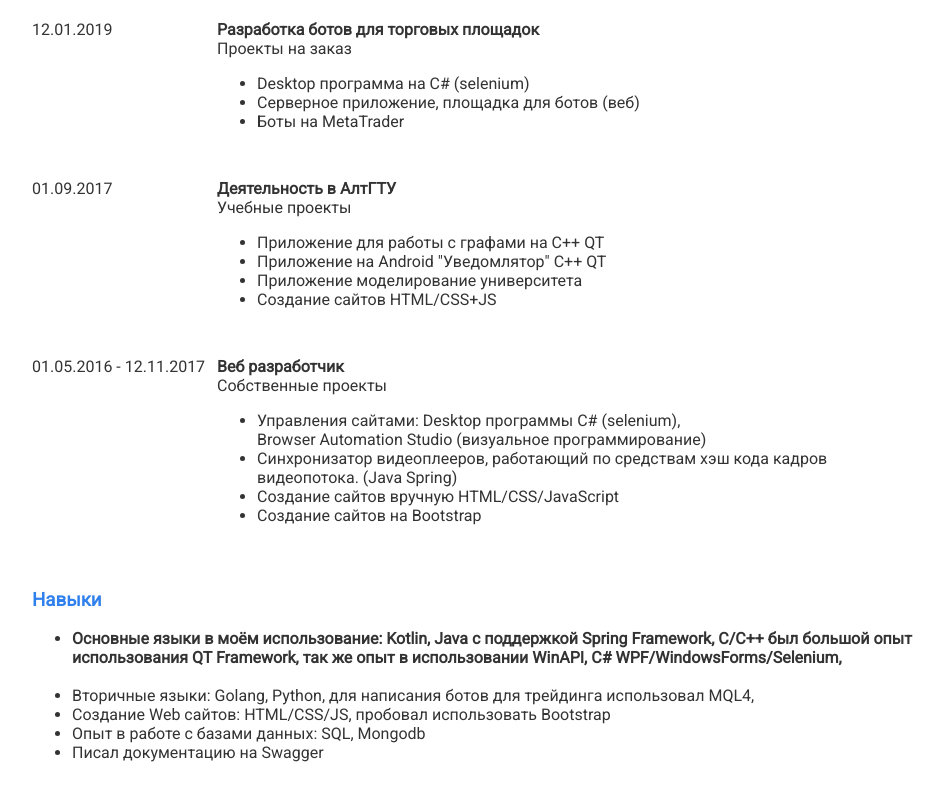
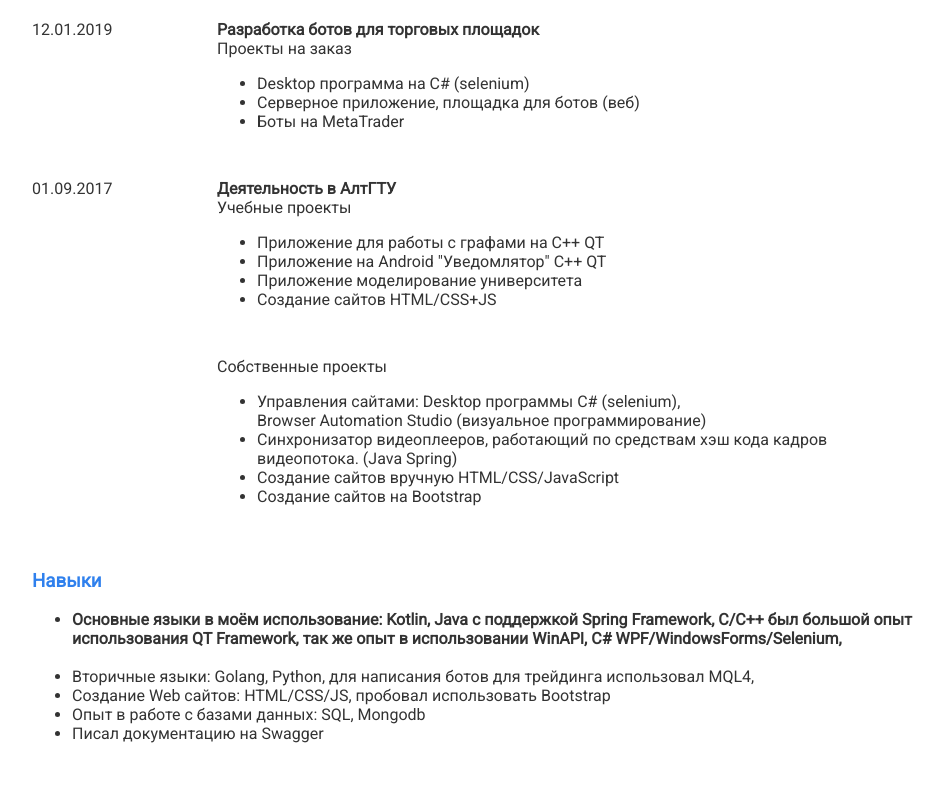
Before and after one commit to SanyaNagel/VisitCard.github.io, a plain HTML site: page index.html in a window 1280 px wide. Shown: the part 876-1676 px from the top of the page, without its empty margins (158-1102 px from the left). Drawn offline with Linux system fonts and the light colour scheme.

Commit message:
Update index.html

```diff
--- a/index.html
+++ b/index.html
@@ -140,11 +140,10 @@
 
       <div class="experience">
         <div class="experience__date">
-          01.05.2016 - 12.11.2017
+
         </div>
 
         <div class="experience__description">
-          <div class="experience__name">Веб разработчик</div>
           <div class="experience__company">Собственные проекты</div>
           <div class="experience__details">
             <ul>
```
